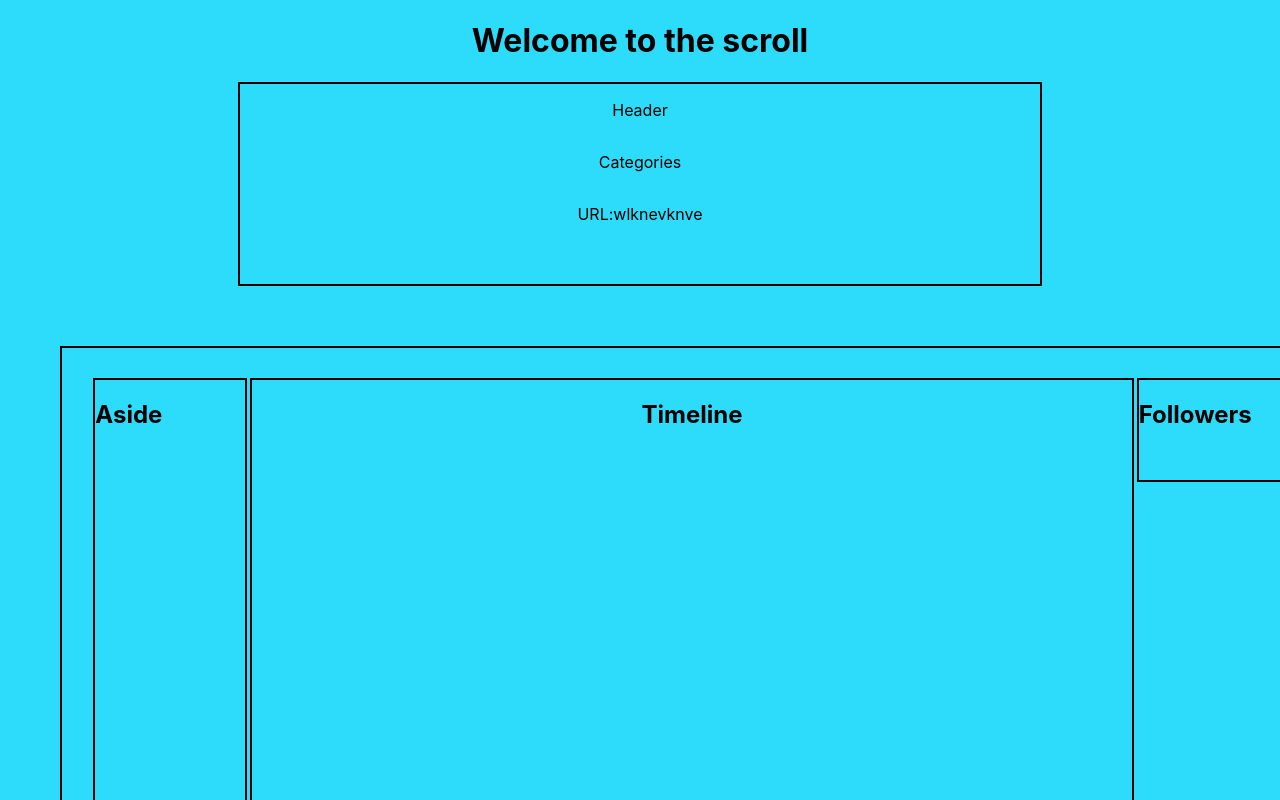
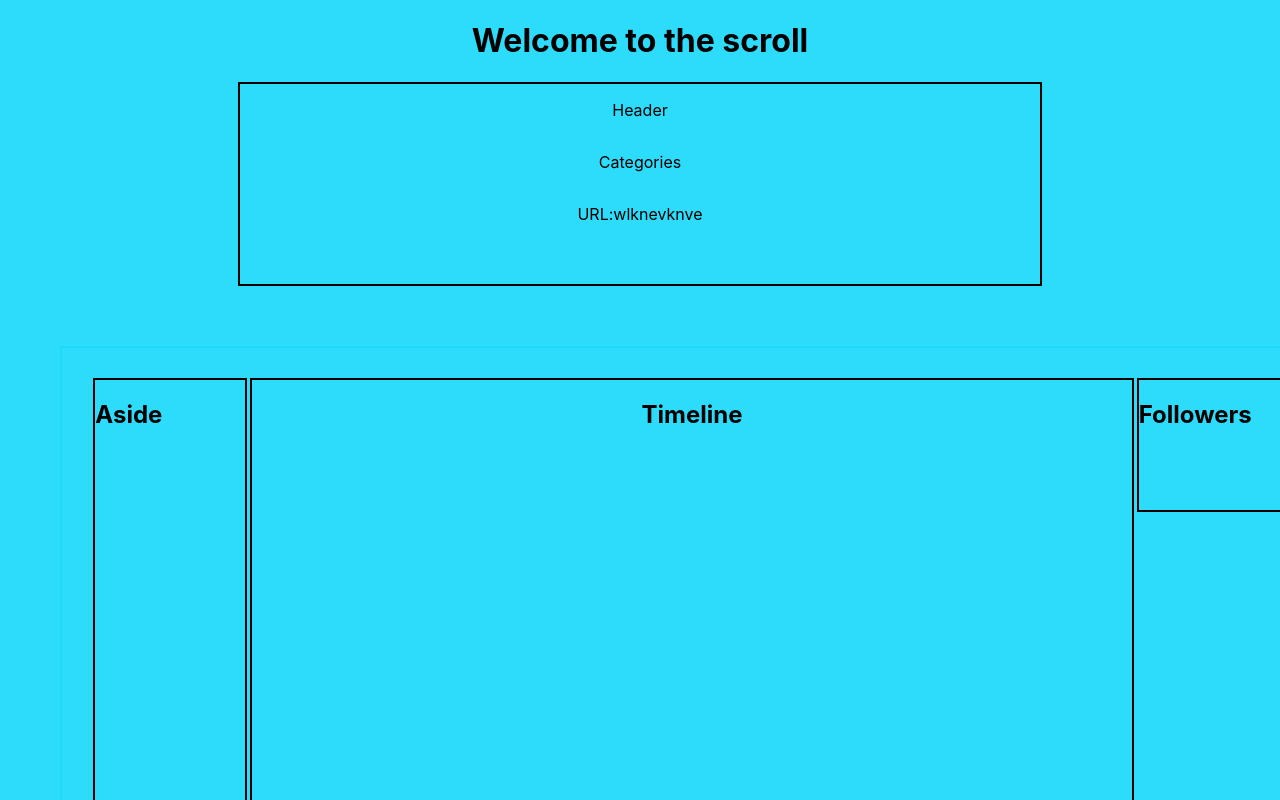
Before and after one commit to justinallenshade/The-Scroll-Front-End, a React (Create React App) app: page /post in a window 1280 px wide. Shown: the top 800 px of the page. Built offline with nearby package versions, Linux system fonts and the light colour scheme.

Commit message:
adjusted followers and aside

```diff
--- a/src/App.css
+++ b/src/App.css
@@ -1,5 +1,5 @@
 body {
-  background-color: rgba(31, 217, 250, 0.934);
+  background-color: #1fd9faee;
   text-align: center;
 }
 
@@ -20,7 +20,7 @@ body {
 }
 
 #Main-container {
-  border: solid 2px black;
+  border: solid 2px #1fd9faee;
   height: 700px;
   width: 1200px;
   display: flex;
@@ -32,7 +32,7 @@ body {
 
 #Followers {
   border: solid 2px black;
-  height: 100px;
+  height: 130px;
   width: 150px;
   display: flex;
   flex-direction: row;
@@ -40,7 +40,7 @@ body {
 
 #Aside {
   border: solid 2px black;
-  height: 600px;
+  height: 700px;
   width: 150px;
   display: flex;
   flex-direction: row;
```
